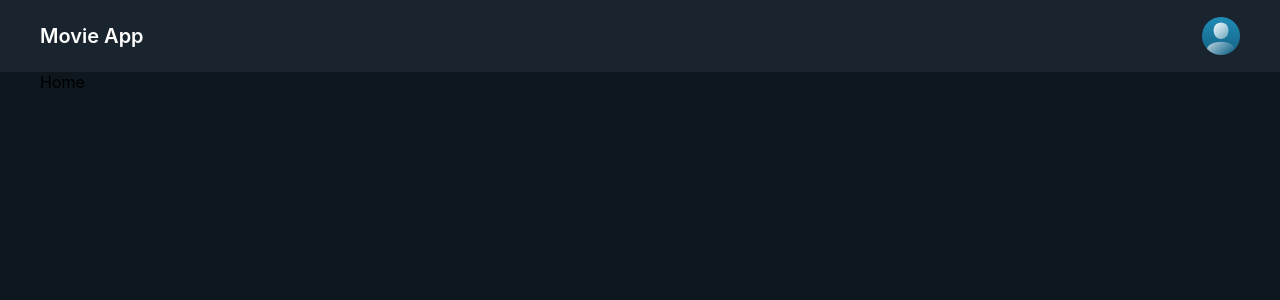
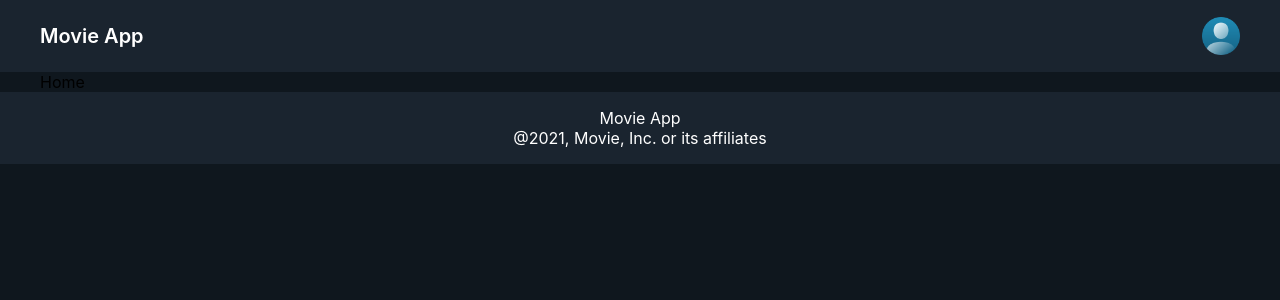
Before and after one commit to cse18107/movie_application, a React (Create React App) app: page / in a window 1280 px wide. Shown: the top 300 px of the page. Built offline with nearby package versions, Linux system fonts and the light colour scheme.

Commit message:
woring on footer

```diff
--- a/src/components/Footer/Footer.js
+++ b/src/components/Footer/Footer.js
@@ -1,8 +1,11 @@
 import React from 'react';
-
+import "./Footer.scss";
 const Footer = () => {
     return (
-        <div className="footer"></div>
+        <div className="footer">
+            <div>Movie App</div>
+            <div>@2021, Movie, Inc. or its affiliates</div>
+        </div>
     );
 };
 
--- a/src/components/Footer/Footer.scss
+++ b/src/components/Footer/Footer.scss
@@ -0,0 +1,11 @@
+@import "../../common/colors.scss";
+
+.footer{
+    background:$secondary-color;
+    height:72px;
+    display: flex;
+    justify-content: center;
+    align-items: center;
+    color: $font-primary;
+    flex-direction: column;
+}
```
